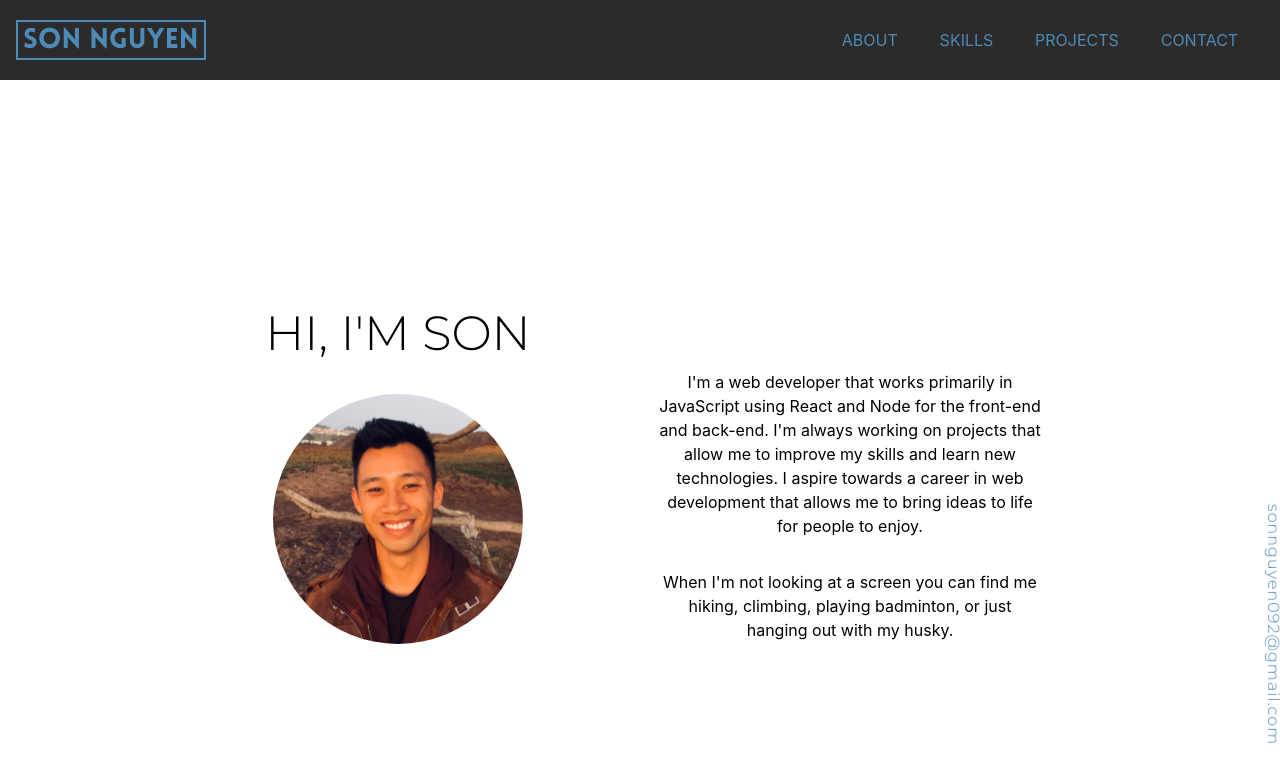
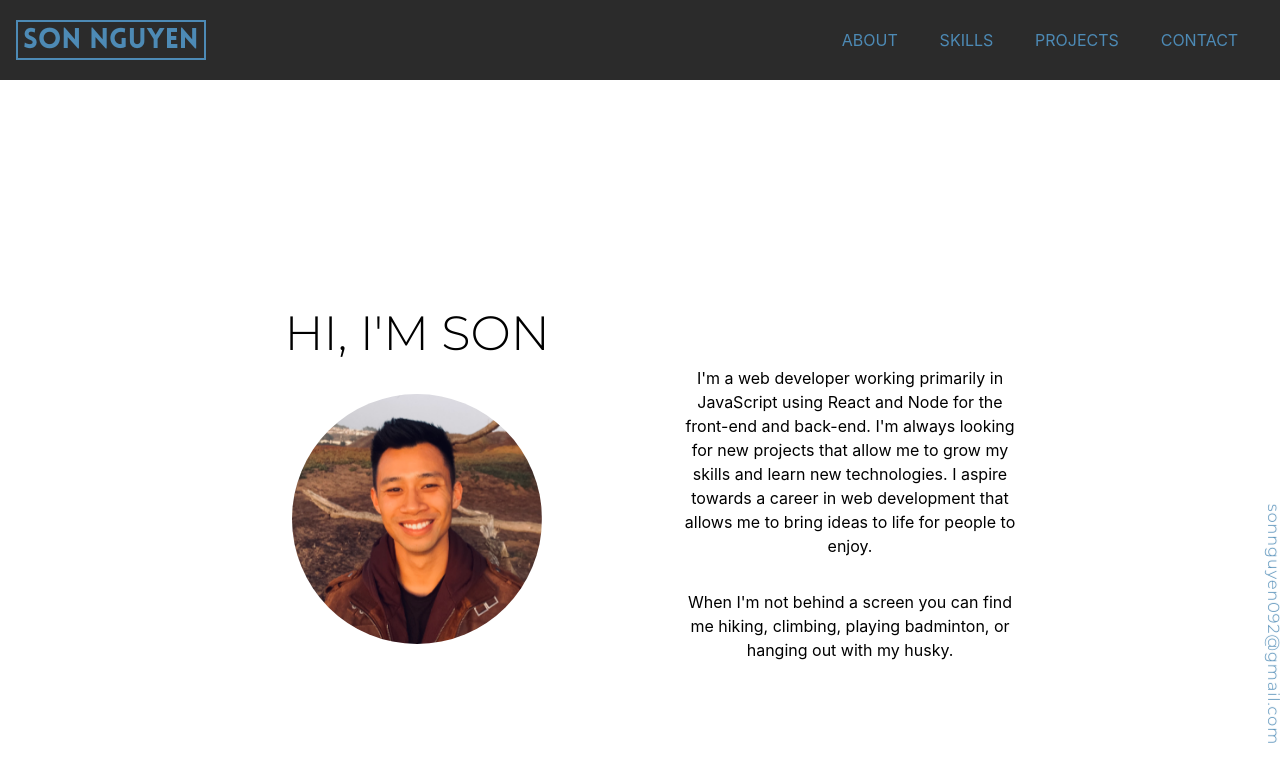
Before and after one commit to sotrnguy92/portfolio, a React (Create React App) app: page / in a window 1280 px wide. Shown: the top 772 px of the page. Built offline with nearby package versions, Linux system fonts and the light colour scheme.

Commit message:
rewording about me section

```diff
--- a/src/components/About/About.css
+++ b/src/components/About/About.css
@@ -40,7 +40,7 @@ h1{
 }
 
 .about-blurb{
-    width: 30%;
+    width: 27%;
     min-width:250px;
     /*background-color: chocolate;*/
     display: flex;
@@ -48,5 +48,5 @@ h1{
     font-size:16px;
     font-weight: 400;
     line-height: 1.5em;
-    padding-top: 4rem;
+    padding-top: 5rem;
 }
--- a/src/components/About/About.js
+++ b/src/components/About/About.js
@@ -16,10 +16,9 @@ export const About = () => {
             </div>
             <div className='about-blurb'>
                 <p>
-                    I'm a web developer that works primarily in JavaScript using React and Node for the front-end and back-end. I'm always working on projects that allow me to improve my skills and learn new technologies. I aspire towards a career in web development that allows me to bring ideas to life for people to enjoy.
-                </p>
+                    I'm a web developer working primarily in JavaScript using React and Node for the front-end and back-end. I'm always looking for new projects that allow me to grow my skills and learn new technologies. I aspire towards a career in web development that allows me to bring ideas to life for people to enjoy.                </p>
                 <p>
-                    When I'm not looking at a screen you can find me hiking, climbing, playing badminton, or just hanging out with my husky.
+                    When I'm not behind a screen you can find me hiking, climbing, playing badminton, or hanging out with my husky.
                 </p>
             </div>
 
```
